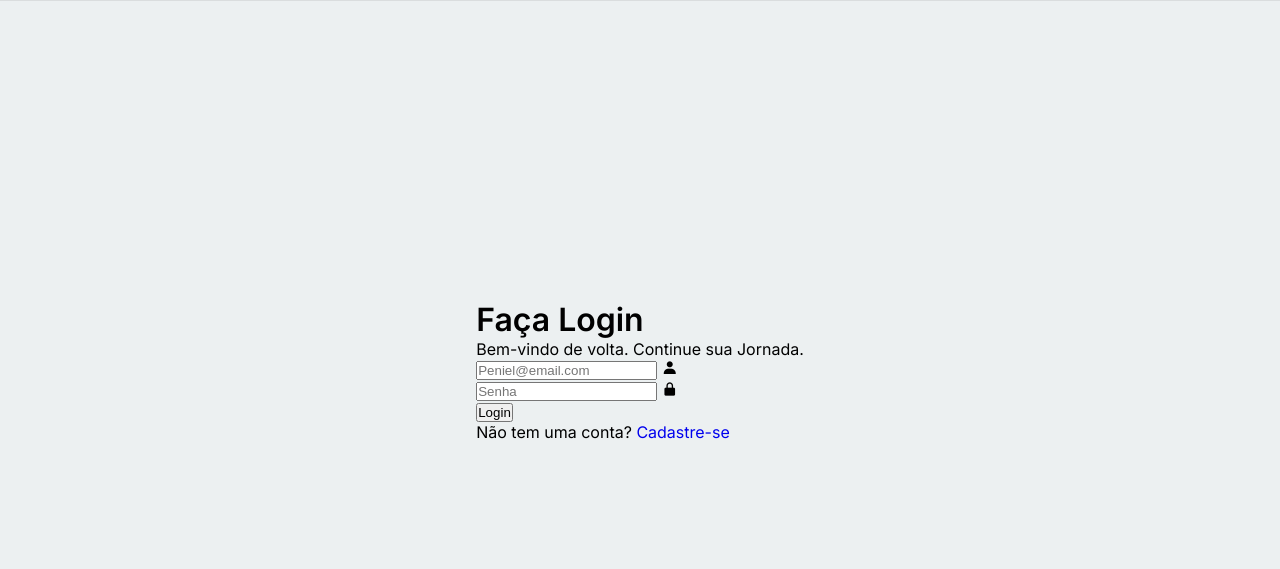
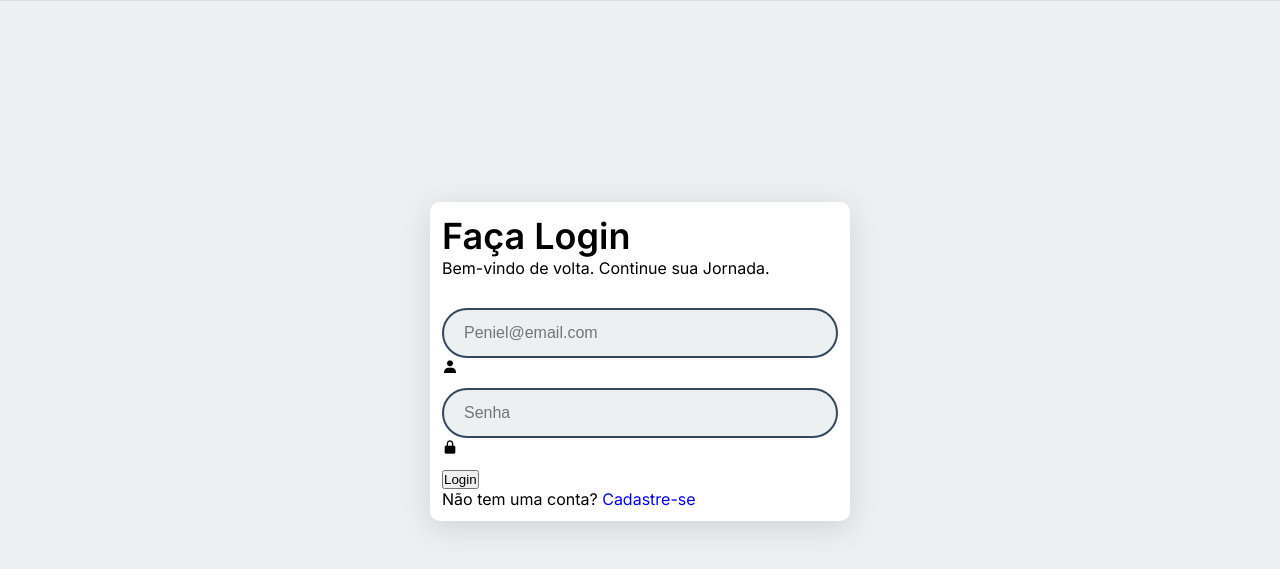
Before and after one commit to miguelrzc/ProjetoIndividual, a plain HTML site: page Login.html in a window 1280 px wide. Shown: the part 69-638 px from the top of the page. Drawn offline with nearby package versions, Linux system fonts and the light colour scheme.

Commit message:
estilizando o card e a input

```diff
--- a/Login.html
+++ b/Login.html
@@ -33,9 +33,12 @@
     </header>
 
     <main>
+
         <div class="containerLogin">
+        <div class="card-login">
     <form>
-        <h1> Faça Login </h1>
+
+        <h1 class="card-titulo"> Faça Login </h1>
         <p>Bem-vindo de volta. Continue sua Jornada.</p>
         <div class="input-box">
             <input type="email" placeholder="Peniel@email.com">
@@ -43,8 +46,8 @@
 
         </div>
         <div class="input-box">
-            <input type="password" placeholder="Senha">
-            <i class="bx bxs-lock-alt"></i>
+        <input type="password" placeholder="Senha">
+        <i class="bx bxs-lock-alt"></i>
 
         </div>
         <div>
@@ -55,7 +58,9 @@
         </div>
 
     </form>
-</div>
+
+</div> </div>
+
     </main>
 
 
--- a/css/Login.css
+++ b/css/Login.css
@@ -78,11 +78,45 @@ btn-login {
     transform: translateY(-1px);
 }
 
-.containerLogin{
+.containerLogin {
     display: flex;
-    margin-top: 10px;
     justify-content: center;
     align-items: center;
-    min-height: calc(100vh - 80px);
+    min-height: calc(100vh - 80px); /* a conta do container - a header */
+}
+
+.card-login{
+    background-color: white;
+    border: 2px solid transparent;
+    border-radius: 10px;
+    padding: 10px;
+    width: 420px;
+    box-shadow: rgba(100, 100, 111, 0.2) 0px 7px 29px 0px;
+}
+
+.card-titulo{
+    font-size: 36px;
 
 }
+
+/* Precisa estilizar a TAG P */
+
+.input-box{
+    position: relative;
+    width: 100%;
+    height: 50px;
+    margin: 30px 0;
+}
+
+.input-box input{
+    width: 100%;
+    height: 100%;
+    background-color: transparent;
+    border: 2px solid;
+    border-radius: 40px;
+    outline: none;
+    font-size: 16px;
+    color: var(--texto);
+    background: var(--fundo);
+    padding: 20px 45px 20px 20px;
+}
```
